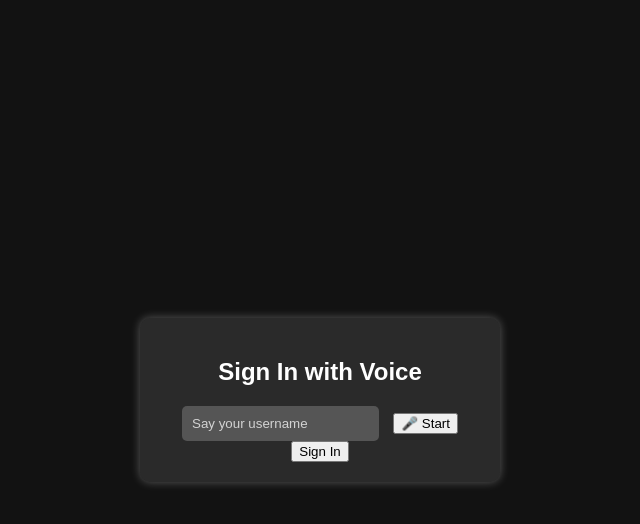
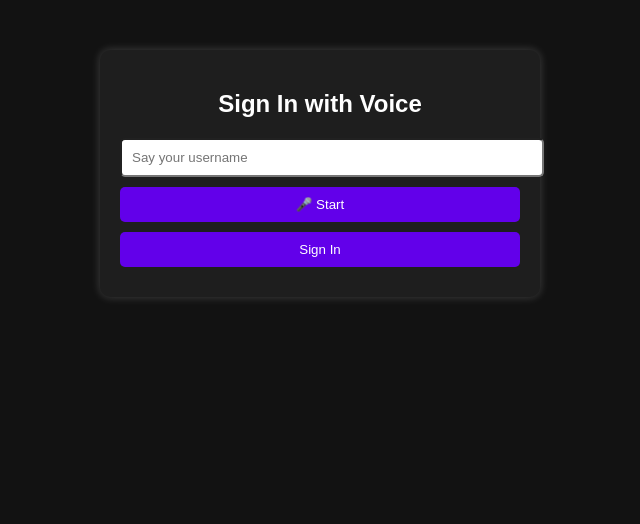
Before and after one commit to DasariMounika123/voice-form-, a plain HTML site: page index.html in a window 1280 px wide. Shown: the whole page, without its empty margins (320-960 px from the left). Drawn offline with Linux system fonts and the light colour scheme.

Commit message:
Update styles.css

```diff
--- a/styles.css
+++ b/styles.css
@@ -1,63 +1,39 @@
 /* Dark Background */
 body {
     background-color: #121212;
-    color: white;
+    color: #fff;
     font-family: Arial, sans-serif;
-    display: flex;
-    justify-content: center;
-    align-items: center;
-    height: 100vh;
-    margin: 0;
-}
-
-/* Centered Form */
-.container {
-    background: rgba(255, 255, 255, 0.1);
-    padding: 20px;
-    border-radius: 10px;
-    box-shadow: 0 0 10px rgba(255, 255, 255, 0.3);
-    width: 320px;
     text-align: center;
 }
 
-/* Input Fields */
-.input-group {
-    display: flex;
-    align-items: center;
-    margin: 10px 0;
+.container {
+    margin: 50px auto;
+    padding: 20px;
+    width: 80%;
+    max-width: 400px;
+    background-color: #1e1e1e;
+    border-radius: 10px;
+    box-shadow: 0 0 10px rgba(255, 255, 255, 0.2);
 }
 
-input {
-    flex: 1;
+input, button {
+    display: block;
+    width: 100%;
+    margin: 10px 0;
     padding: 10px;
-    border: none;
     border-radius: 5px;
-    background: rgba(255, 255, 255, 0.2);
-    color: white;
-    margin-right: 10px;
 }
 
-input::placeholder {
-    color: lightgray;
-}
-
-/* Mic Button */
-button[type="button"] {
-    width: 40px;
-    height: 40px;
-    border-radius: 50%;
-    background: #ff9800;
-    font-size: 20px;
+button {
+    background-color: #6200ea;
+    color: white;
     border: none;
     cursor: pointer;
 }
 
-button[type="button"]:hover {
-    background: #e68900;
+button:hover {
+    background-color: #3700b3;
 }
-
-/* Sign-In Button */
-#signInButton {
     width: 100%;
     padding: 10px;
     border: none;
```
